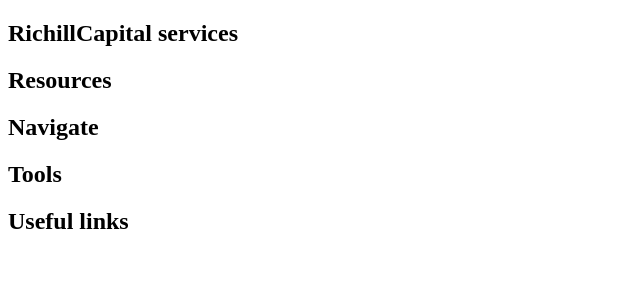
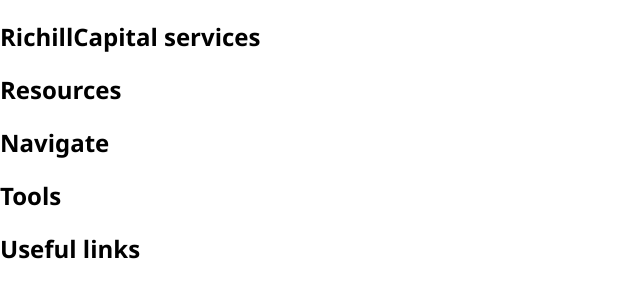
Before and after one commit to MengsyueAmaoTsai/Admin.Web.Nuxt, a Nuxt app: page / in a window 1280 px wide. Shown: the top 300 px of the page, without its empty margins (0-640 px from the left). Built offline with nearby package versions, Linux system fonts and the light colour scheme.

Commit message:
Add global style

```diff
--- a/nuxt.config.ts
+++ b/nuxt.config.ts
@@ -12,4 +12,5 @@
 		modules: "modules",
 		assets: "assets",
 	},
+	css: ["~/assets/styles/main.scss"],
 });
--- /dev/null
+++ b/src/assets/styles/main.scss
@@ -0,0 +1,14 @@
+body {
+    font-family: az_ea_font, "Segoe UI", az_font, system-ui, -apple-system, BlinkMacSystemFont, Roboto, Oxygen, Ubuntu, Cantarell, "Open Sans", "Helvetica Neue", sans-serif;
+    font-weight: 400;
+    margin: 0;
+    padding: 0;
+    overflow: hidden;
+
+    // color: #f3f2f1;
+    // background-color: #1b1a19;
+}
+
+html, body {
+    height: 100%;
+}
```
